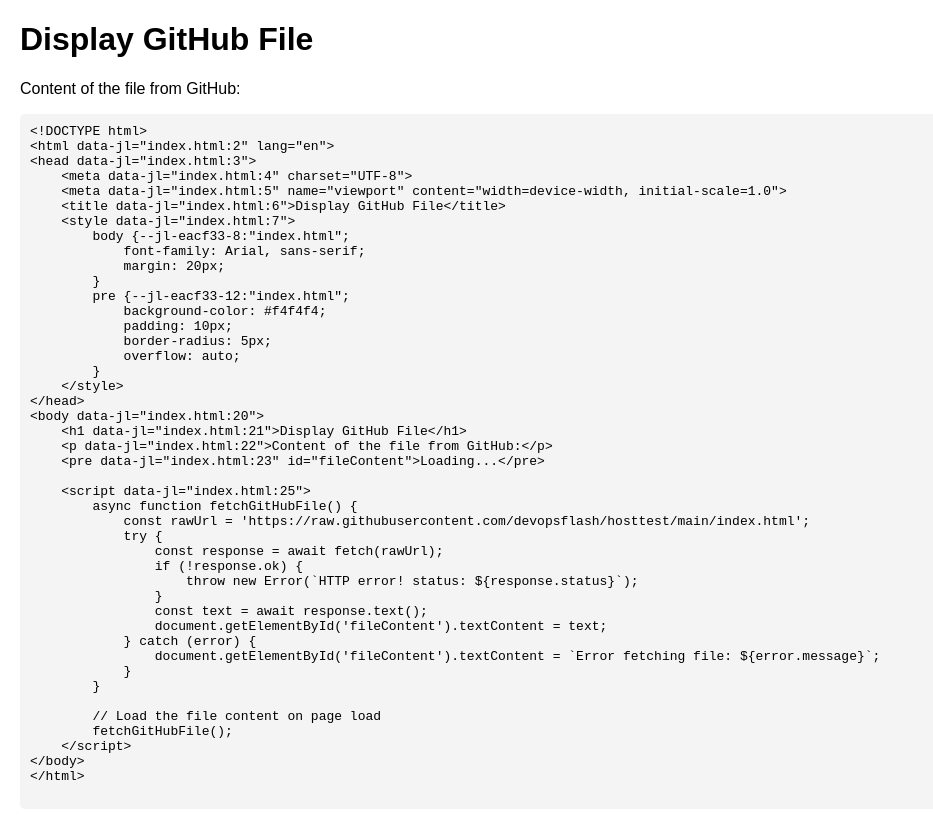
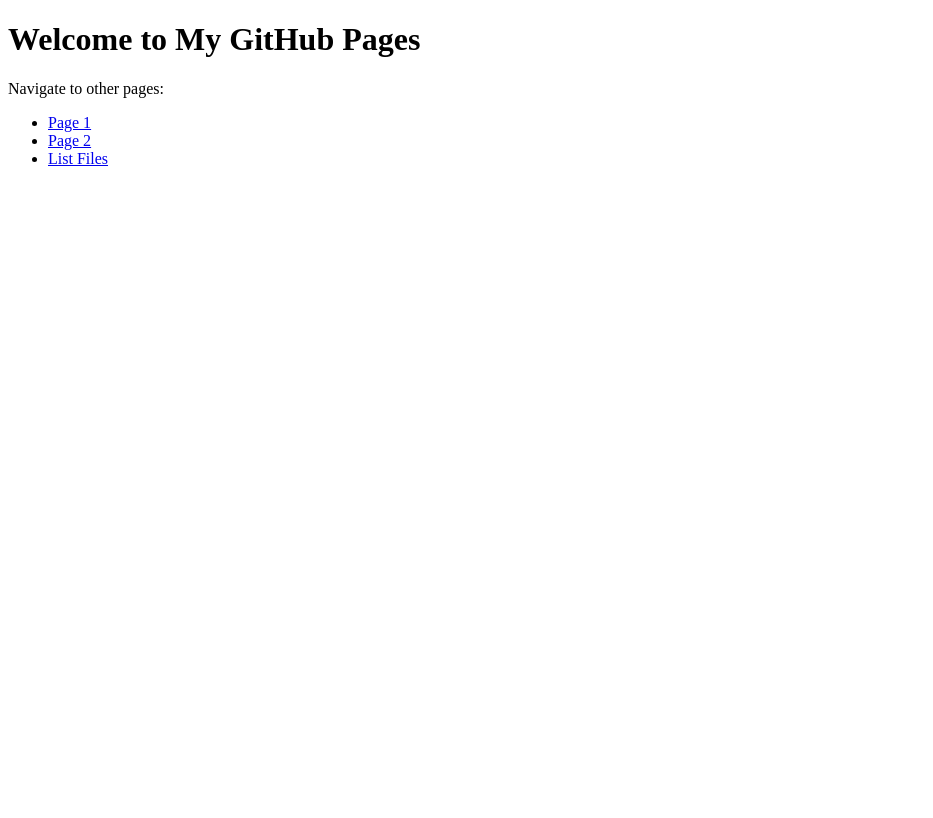
Before and after one commit to devopsflash/hosttest, a plain HTML site: page index.html in a window 1280 px wide. Shown: the whole page, without its empty margins (0-933 px from the left). Drawn offline with Linux system fonts and the light colour scheme.

Commit message:
Update index.html

```diff
--- a/index.html
+++ b/index.html
@@ -1,44 +1,17 @@
 <!DOCTYPE html>
 <html lang="en">
 <head>
-    <meta charset="UTF-8">
-    <meta name="viewport" content="width=device-width, initial-scale=1.0">
-    <title>Display GitHub File</title>
-    <style>
-        body {
-            font-family: Arial, sans-serif;
-            margin: 20px;
-        }
-        pre {
-            background-color: #f4f4f4;
-            padding: 10px;
-            border-radius: 5px;
-            overflow: auto;
-        }
-    </style>
+  <meta charset="UTF-8">
+  <meta name="viewport" content="width=device-width, initial-scale=1.0">
+  <title>Home Page</title>
 </head>
 <body>
-    <h1>Display GitHub File</h1>
-    <p>Content of the file from GitHub:</p>
-    <pre id="fileContent">Loading...</pre>
-
-    <script>
-        async function fetchGitHubFile() {
-            const rawUrl = 'https://raw.githubusercontent.com/devopsflash/hosttest/main/index.html';
-            try {
-                const response = await fetch(rawUrl);
-                if (!response.ok) {
-                    throw new Error(`HTTP error! status: ${response.status}`);
-                }
-                const text = await response.text();
-                document.getElementById('fileContent').textContent = text;
-            } catch (error) {
-                document.getElementById('fileContent').textContent = `Error fetching file: ${error.message}`;
-            }
-        }
-
-        // Load the file content on page load
-        fetchGitHubFile();
-    </script>
+  <h1>Welcome to My GitHub Pages</h1>
+  <p>Navigate to other pages:</p>
+  <ul>
+    <li><a href="page1.html">Page 1</a></li>
+    <li><a href="page2.html">Page 2</a></li>
+    <li><a href="files.html">List Files</a></li>
+  </ul>
 </body>
 </html>
```
